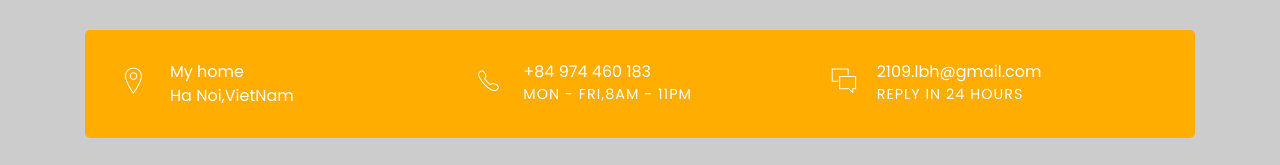
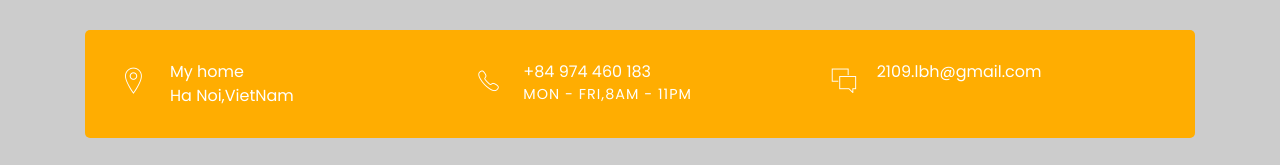
Before and after one commit to 2109lbh/fromhiep, a plain HTML site: page index.html in a window 1280 px wide. Shown: the top 165 px of the page. Drawn offline with Linux system fonts and the light colour scheme; files whose address does not match are found by name.

Commit message:
Update index.html

```diff
--- a/index.html
+++ b/index.html
@@ -55,7 +55,7 @@
 							<i class="icon ion-ios-chatboxes-outline"></i>
 							<div class="right-area">
 								<h5>2109.lbh@gmail.com</h5>
-								<h6>REPLY IN 24 HOURS</h6>
+								<h6></h6>
 							</div><!-- right-area -->
 						</div><!-- info -->
 					</div><!-- col-sm-4 -->
```
